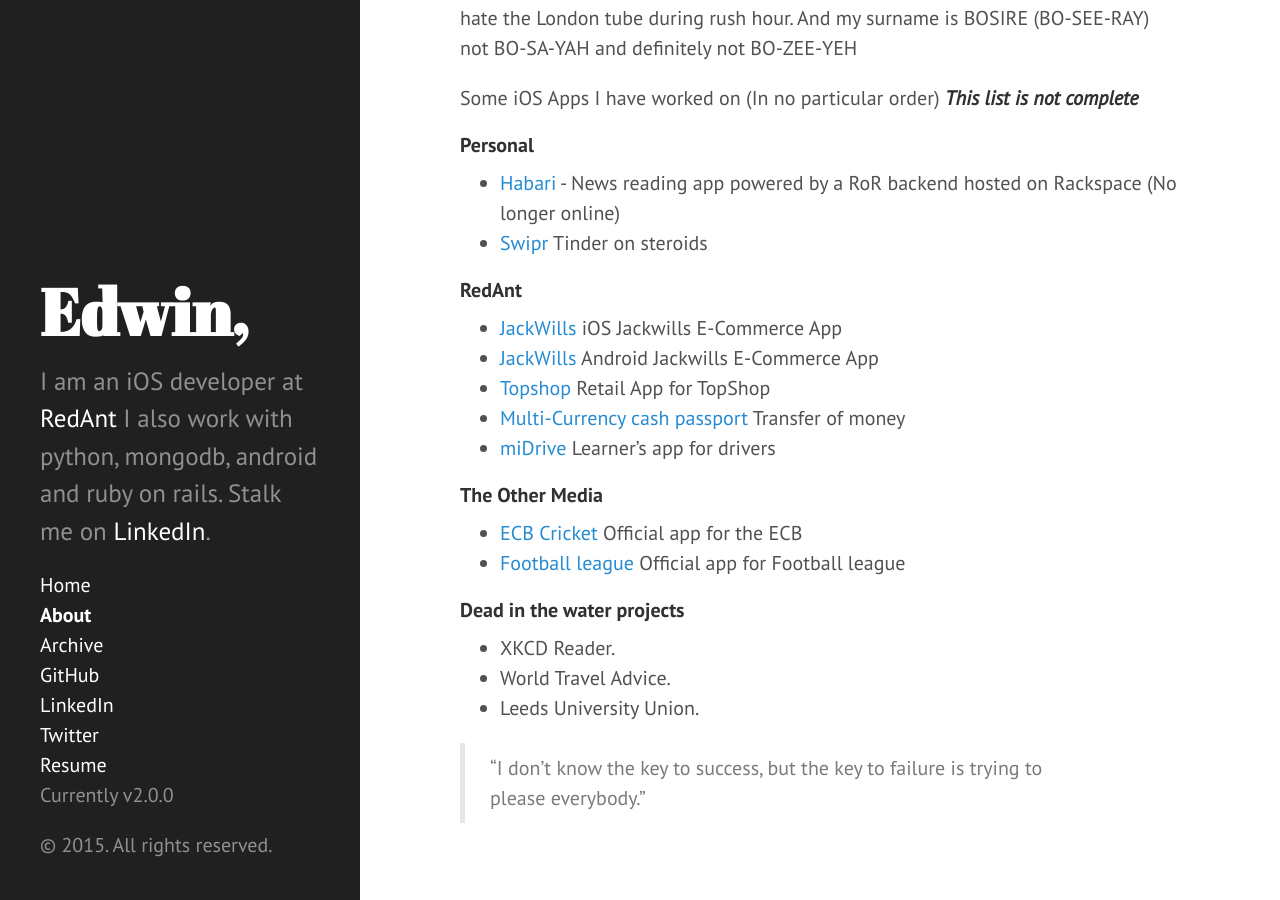
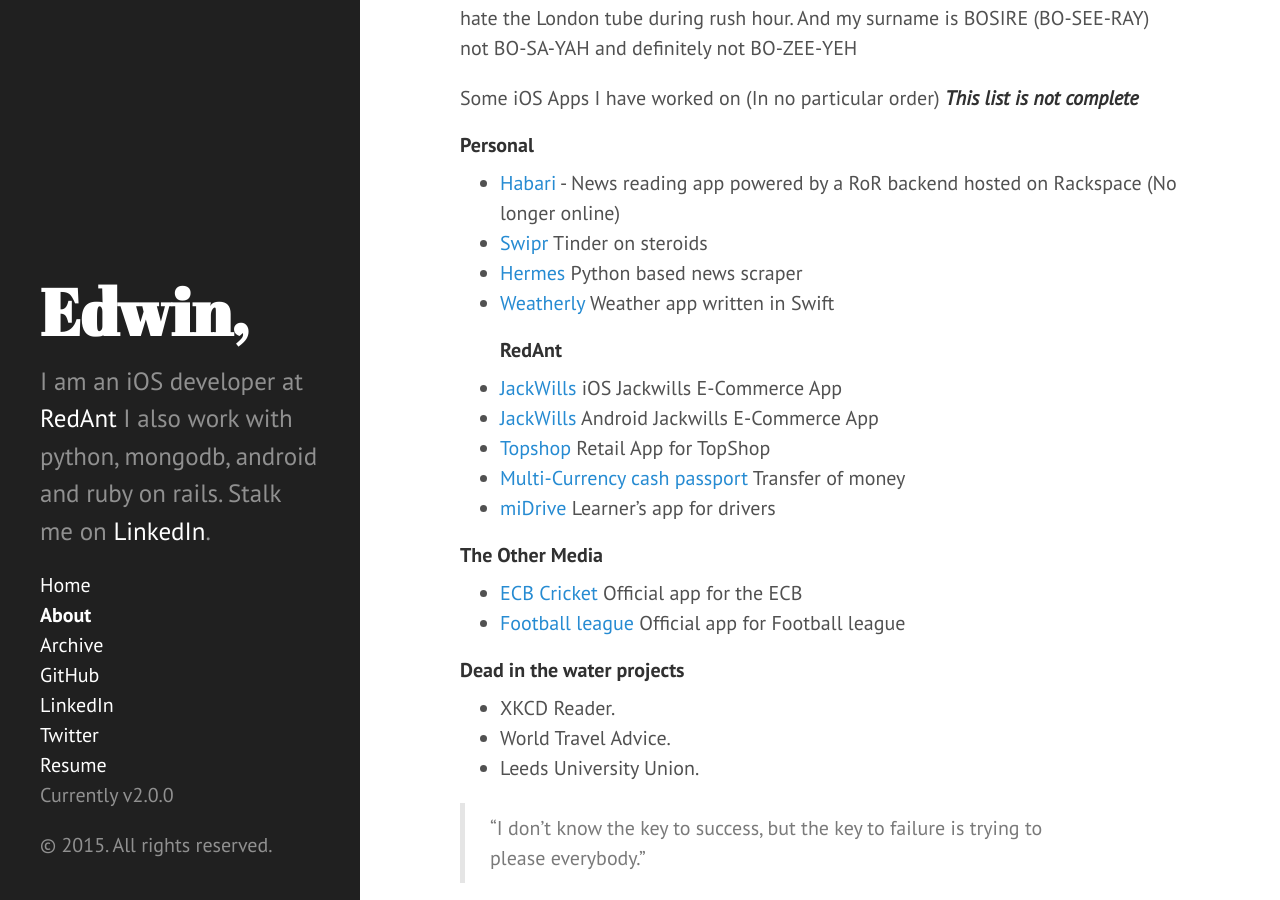
Before and after one commit to edwinbosire/edwinbosire.github.io, a Jekyll site: the page built from about.md, in a window 1280 px wide and 900 px high, scrolled down 708 px. Built offline with Jekyll 4.4.1, drawn with Linux system fonts in a browser that asks for light colours.

Commit message:
Updated project page

```diff
--- a/about.md
+++ b/about.md
@@ -21,7 +21,8 @@
 ####Personal
 - [Habari](https://itunes.apple.com/gb/app/habari/id509329627?mt=8) - News reading app powered by a RoR backend hosted on Rackspace (No longer online)
 - [Swipr](https://itunes.apple.com/gb/app/swipr-auto-liker-for-tinder/id919218867?mt=8) Tinder on steroids
-
+- [Hermes](https://github.com/edwinbosire/hermes) Python based news scraper
+- [Weatherly](https://github.com/edwinbosire/YAWA) Weather app written in Swift
 ####RedAnt
 - [JackWills](https://itunes.apple.com/gb/app/jack-wills/id940012948?mt=8) iOS Jackwills E-Commerce App
 - [JackWills](https://play.google.com/store/apps/details?id=com.jackwills) Android Jackwills E-Commerce App
```
